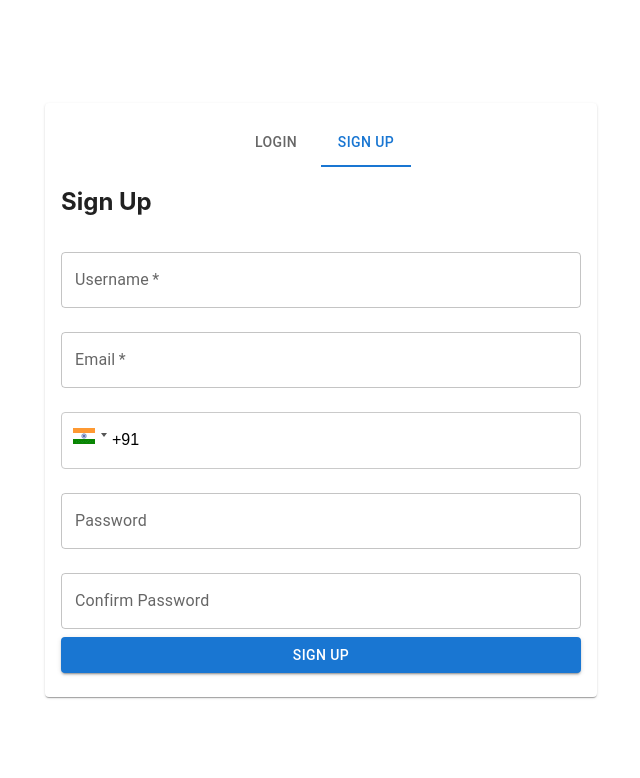
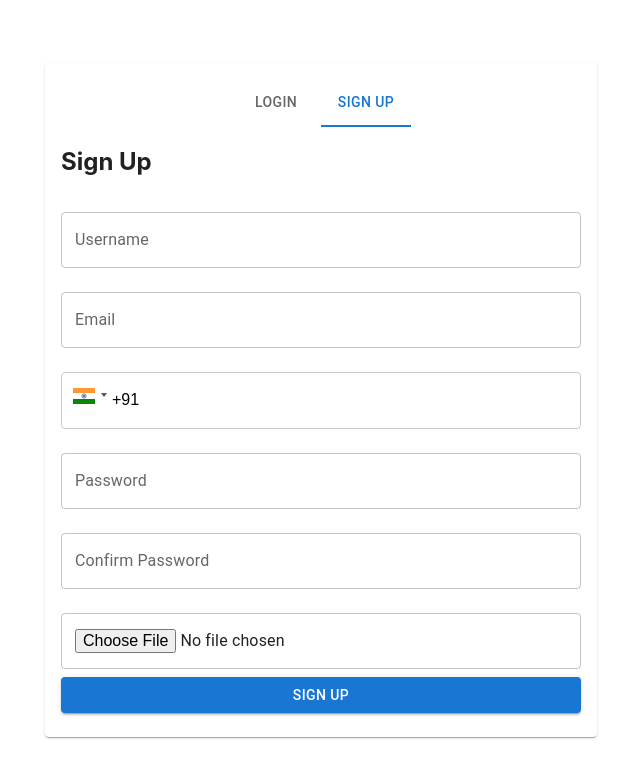
Before and after one commit to parth5757/Inventory_management, a React (Create React App) app in the folder Frontend/ecommerce/: page / in a window 1280 px wide. Both pictures are taken after a click on the tab "SIGN UP". Shown: the top 778 px of the page, without its empty margins (319-959 px from the left). Built offline with nearby package versions, Linux system fonts and the light colour scheme.

Commit message:
react signup profile pic work completed

```diff
--- a/Frontend/ecommerce/src/pages/AuthScreen.js
+++ b/Frontend/ecommerce/src/pages/AuthScreen.js
@@ -1,25 +1,26 @@
 import React, { useState, useEffect } from 'react';
 import { Container, Card, CardContent, Tabs, Tab, TextField, Button, Box } from '@mui/material';
 import PhoneInput from 'react-phone-input-2';
-import 'react-phone-input-2/lib/material.css'; // Import Material theme for react-phone-input-2
-import useApi from '../hooks/APIHandler';
+import 'react-phone-input-2/lib/material.css';
+import useAPI from '../hooks/APIHandler';
 
 function AuthScreen() {
-  const [activeTab, setActiveTab] = useState(0);
-  const [confirmPassword, setConfirmPassword] = useState('');
-  const [errorMessage, setErrorMessage] = useState('');
-  const [phone, setPhone] = useState('');
-  const [signupSuccess, setSignupSuccess] = useState(false);
+  const[activeTab, setActiveTab] = useState(0);
+  const[confirmPassword, setConfirmPassword] = useState('');
+  const[errorMessage, setErrorMessage] = useState('');
+  const[phone, setPhone] = useState('');
+  const[profilePic, setProfilePic] = useState(null);
+  const[signupSuccess, setSignupSuccess] = useState(false);
 
   const handleTabChange = (event, newValue) => {
     setActiveTab(newValue);
-    setErrorMessage(''); // Reset error message on tab switch
+    setErrorMessage('');
   };
 
-  const { callApi, error, loading } = useApi();
+  const { callApi, error, loading } = useAPI();
 
   const validatePhoneNumber = (phone) => {
-    const formattedPhone = phone.replace(/^\+91/, ''); // Strip +91 for validation
+    const formattedPhone = phone.replace(/^\+91/, ''); // Strip +91 for validation (I think it is not working this line.)
     return formattedPhone.length === 12 && /^\d+$/.test(formattedPhone); // 10 digits required after +91
   };
 
@@ -46,19 +47,25 @@ function AuthScreen() {
       return;
     }
 
-    if (!validatePhoneNumber(phone)) {
+    if(!validatePhoneNumber(phone)){
       setErrorMessage("Phone number must have exactly 10 digits after +91");
       return;
     }
 
+    // Use FormData to handle file upload for profile_pic
+    const formData = new formData();
+    formData.append("username", e.target.username.value);
+    formData.append("email", e.target.email.value);
+    formData.append("phone", `+${phone}`);
+    formData.append("password", e.target.password.value);
+    if(profilePic) formData.append("profile_pic", profilePic);
+
     const response = await callApi({
       url: "http://localhost:8000/api/auth/signup/",
       method: "POST",
-      body: {
-        username: e.target.username.value,
-        email: e.target.email.value,
-        phone: `+${phone}`, // Add "+" before the phone number
-        password: password,
+      body: formData,
+      headers: {
+        'Content-Type': 'multipart/form-data'
       }
     });
 
@@ -66,17 +73,19 @@ function AuthScreen() {
       setErrorMessage(error);
     } else if (response && response.data) {
       console.log("Signup response: ", response.data);
+      setSignupSuccess(true);
     }
   };
+
   // Redirect to login tab on successful signup
+
   useEffect(() => {
-  if (signupSuccess) {
-    setActiveTab(0); // Switch to login tab
-    setSignupSuccess(false); // Reset signup success flag
-    setErrorMessage(''); // Clear any error messages
-  }
+    if (signupSuccess) {
+      setActiveTab(0); // Switch to login tab
+      setSignupSuccess(false); // Reset signup success flag
+      setErrorMessage(''); // Clear any error messages
+    }
   }, [signupSuccess]);
-
   return (
     <Container maxWidth="sm" style={{ display: 'flex', justifyContent: 'center', alignItems: 'center', minHeight: '100vh' }}>
       <Card>
@@ -90,8 +99,8 @@ function AuthScreen() {
             <Box sx={{ mt: 2 }}>
               <h2>Login</h2>
               <form onSubmit={doLogin}>
-                <TextField label="Username" name="username" fullWidth margin="normal" variant="outlined" required />
-                <TextField label="Password" name="password" type="password" fullWidth margin="normal" variant="outlined" required />
+                <TextField label="Username" name="username" fullWidth margin="normal" variant="outlined" />
+                <TextField label="Password" name="password" type="password" fullWidth margin="normal" variant="outlined" />
                 <Button variant="contained" color="primary" fullWidth type="submit">Login</Button>
               </form>
             </Box>
@@ -101,8 +110,8 @@ function AuthScreen() {
             <Box sx={{ mt: 2 }}>
               <h2>Sign Up</h2>
               <form onSubmit={doSignup}>
-                <TextField label="Username" name="username" fullWidth margin="normal" variant="outlined" required/>
-                <TextField label="Email" name="email" fullWidth margin="normal" variant="outlined" required/>
+                <TextField label="Username" name="username" fullWidth margin="normal" variant="outlined" />
+                <TextField label="Email" name="email" fullWidth margin="normal" variant="outlined" />
                 <PhoneInput
                   country={'in'}
                   onlyCountries={['in']}
@@ -121,7 +130,7 @@ function AuthScreen() {
                   containerStyle={{ width: '100%' }}
                   // disableCountryCode
                   // disableDropdown
-                  specialLabel = ""
+                  specialLabel=''
                   placeholder="Enter 10-digit phone number"
                 />
                 <TextField label="Password" name="password" type="password" fullWidth margin="normal" variant="outlined" />
@@ -135,6 +144,14 @@ function AuthScreen() {
                   value={confirmPassword}
                   onChange={(e) => setConfirmPassword(e.target.value)}
                 />
+                {/* Profile Picture Input */}
+                <TextField
+                  type="file"
+                  fullWidth
+                  margin="normal"
+                  variant="outlined"
+                  onChange={(e) => setProfilePic(e.target.files[0])}
+                />
                 {errorMessage && <Box sx={{ color: 'red', mt: 1 }}>{errorMessage}</Box>}
                 <Button variant="contained" color="primary" fullWidth type="submit">Sign Up</Button>
               </form>
@@ -147,3 +164,158 @@ function AuthScreen() {
 }
 
 export default AuthScreen;
+
+
+
+
+
+
+// import React, { useState, useEffect } from 'react';
+// import { Container, Card, CardContent, Tabs, Tab, TextField, Button, Box } from '@mui/material';
+// import PhoneInput from 'react-phone-input-2';
+// import 'react-phone-input-2/lib/material.css'; // Import Material theme for react-phone-input-2
+// import useApi from '../hooks/APIHandler';
+
+// function AuthScreen() {
+//   const [activeTab, setActiveTab] = useState(0);
+//   const [confirmPassword, setConfirmPassword] = useState('');
+//   const [errorMessage, setErrorMessage] = useState('');
+//   const [phone, setPhone] = useState('');
+//   const [signupSuccess, setSignupSuccess] = useState(false);
+
+//   const handleTabChange = (event, newValue) => {
+//     setActiveTab(newValue);
+//     setErrorMessage(''); // Reset error message on tab switch
+//   };
+
+//   const { callApi, error, loading } = useApi();
+
+//   const validatePhoneNumber = (phone) => {
+//     const formattedPhone = phone.replace(/^\+91/, ''); // Strip +91 for validation
+//     return formattedPhone.length === 12 && /^\d+$/.test(formattedPhone); // 10 digits required after +91
+//   };
+
+//   const doLogin = async (e) => {
+//     e.preventDefault();
+//     let response = await callApi({
+//       url: "http://localhost:8000/api/auth/login/",
+//       method: "POST",
+//       body: {
+//         username: e.target.username.value,
+//         password: e.target.password.value
+//       }
+//     });
+//     console.log("data response: ", response);
+//   };
+
+//   const doSignup = async (e) => {
+//     e.preventDefault();
+//     const password = e.target.password.value;
+//     const confirmPasswordValue = e.target.confirmPassword.value;
+
+//     if (password !== confirmPasswordValue) {
+//       setErrorMessage("Passwords do not match");
+//       return;
+//     }
+
+//     if (!validatePhoneNumber(phone)) {
+//       setErrorMessage("Phone number must have exactly 10 digits after +91");
+//       return;
+//     }
+
+//     const response = await callApi({
+//       url: "http://localhost:8000/api/auth/signup/",
+//       method: "POST",
+//       body: {
+//         username: e.target.username.value,
+//         email: e.target.email.value,
+//         phone: `+${phone}`, // Add "+" before the phone number
+//         password: password,
+//       }
+//     });
+
+//     if (error) {
+//       setErrorMessage(error);
+//     } else if (response && response.data) {
+//       console.log("Signup response: ", response.data);
+//     }
+//   };
+//   // Redirect to login tab on successful signup
+//   useEffect(() => {
+//   if (signupSuccess) {
+//     setActiveTab(0); // Switch to login tab
+//     setSignupSuccess(false); // Reset signup success flag
+//     setErrorMessage(''); // Clear any error messages
+//   }
+//   }, [signupSuccess]);
+
+//   return (
+//     <Container maxWidth="sm" style={{ display: 'flex', justifyContent: 'center', alignItems: 'center', minHeight: '100vh' }}>
+//       <Card>
+//         <CardContent>
+//           <Tabs value={activeTab} onChange={handleTabChange} centered>
+//             <Tab label="Login" />
+//             <Tab label="Sign Up" />
+//           </Tabs>
+
+//           {activeTab === 0 && (
+//             <Box sx={{ mt: 2 }}>
+//               <h2>Login</h2>
+//               <form onSubmit={doLogin}>
+//                 <TextField label="Username" name="username" fullWidth margin="normal" variant="outlined" required />
+//                 <TextField label="Password" name="password" type="password" fullWidth margin="normal" variant="outlined" required />
+//                 <Button variant="contained" color="primary" fullWidth type="submit">Login</Button>
+//               </form>
+//             </Box>
+//           )}
+
+//           {activeTab === 1 && (
+//             <Box sx={{ mt: 2 }}>
+//               <h2>Sign Up</h2>
+//               <form onSubmit={doSignup}>
+//                 <TextField label="Username" name="username" fullWidth margin="normal" variant="outlined" required/>
+//                 <TextField label="Email" name="email" fullWidth margin="normal" variant="outlined" required/>
+//                 <PhoneInput
+//                   country={'in'}
+//                   onlyCountries={['in']}
+//                   value={phone}
+//                   onChange={(value) => setPhone(value)}
+//                   inputStyle={{
+//                     width: '100%',
+//                     paddingLeft: '50px',
+//                     paddingTop: '18.5px',
+//                     paddingBottom: '18.5px',
+//                     marginTop: '16px',
+//                     marginBottom: '8px',
+//                     borderRadius: '4px',
+//                     fontSize: '16px',
+//                   }}
+//                   containerStyle={{ width: '100%' }}
+//                   // disableCountryCode
+//                   // disableDropdown
+//                   specialLabel = ""
+//                   placeholder="Enter 10-digit phone number"
+//                 />
+//                 <TextField label="Password" name="password" type="password" fullWidth margin="normal" variant="outlined" />
+//                 <TextField
+//                   label="Confirm Password"
+//                   name="confirmPassword"
+//                   type="password"
+//                   fullWidth
+//                   margin="normal"
+//                   variant="outlined"
+//                   value={confirmPassword}
+//                   onChange={(e) => setConfirmPassword(e.target.value)}
+//                 />
+//                 {errorMessage && <Box sx={{ color: 'red', mt: 1 }}>{errorMessage}</Box>}
+//                 <Button variant="contained" color="primary" fullWidth type="submit">Sign Up</Button>
+//               </form>
+//             </Box>
+//           )}
+//         </CardContent>
+//       </Card>
+//     </Container>
+//   );
+// }
+
+// export default AuthScreen;
--- a/Frontend/ecommerce/src/utils/Layout.js
+++ b/Frontend/ecommerce/src/utils/Layout.js
@@ -1,7 +1,11 @@
+import {ToastContainer} from 'react-toastify';
+
+
 const Layout=({children})=>{
     return(
       <>
         {children}
+        <ToastContainer position="bottom-right" autoclose={3000} highProgressBar={false} style={{marginBottom:'30px'}}/>
       </>
     )
   }
```
